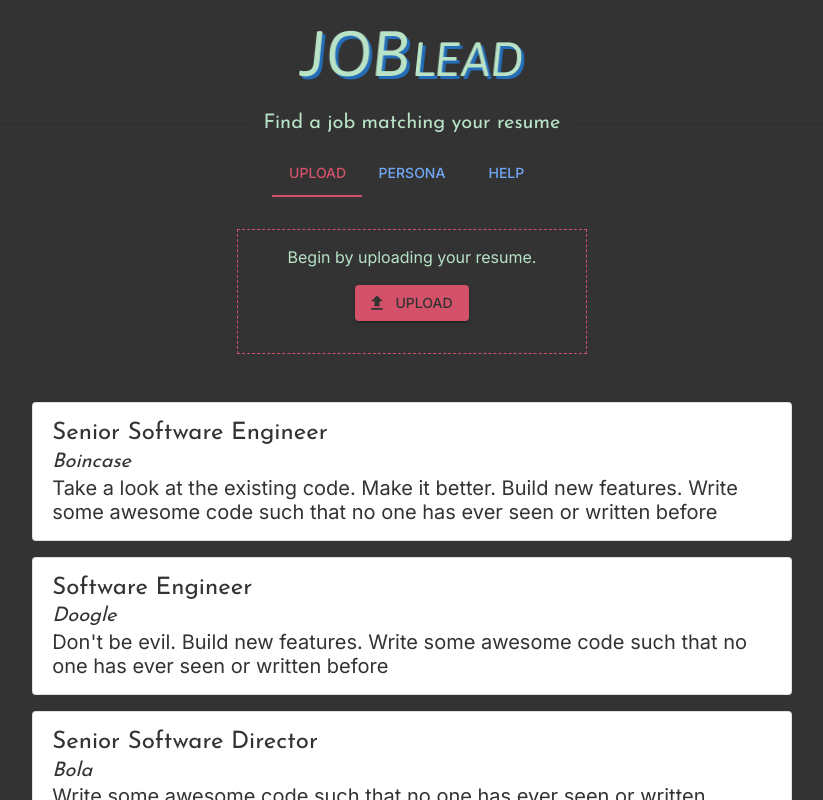
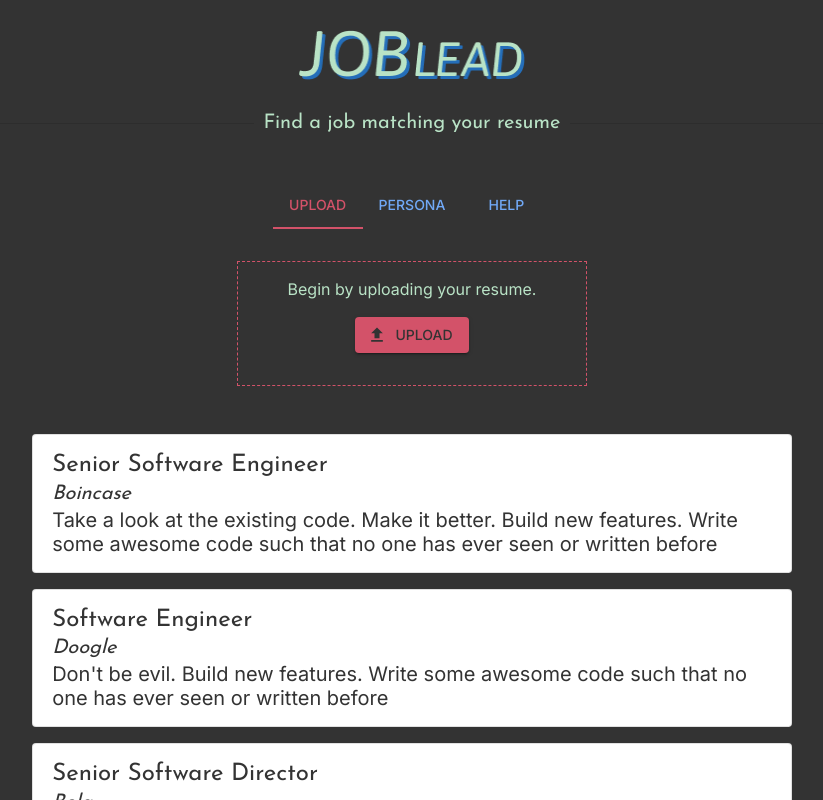
Before and after one commit to vipulvpatil/joblead, a Next.js app: page / in a window 1280 px wide. Shown: the top 800 px of the page, without its empty margins (228-1051 px from the left). Built offline with nearby package versions, Linux system fonts and the light colour scheme.

Commit message:
Added Tabs with dummy content

```diff
--- a/components/layout.js
+++ b/components/layout.js
@@ -1,6 +1,5 @@
 import Header from "./header"
 import HelperText from "./helper_text"
-import SubHeader from "./subheader"
 import {Typography} from "@mui/material"
 import styles from "@/styles/Home.module.css"
 
@@ -9,7 +8,6 @@ const Layout = ({children}) => {
     <div className={styles.container}>
       <Header />
       <HelperText />
-      <SubHeader />
       <main className={styles.main}>
         {children}
       </main>
--- a/components/subheader.js
+++ /dev/null
@@ -1,21 +0,0 @@
-import {Tab, Tabs, Typography} from "@mui/material"
-import styles from "@/styles/Home.module.css"
-import {useState} from "react"
-
-const SubHeader = () => {
-  const [value, setValue] = useState(0)
-
-  const onChange = (e, newValue) => {
-    setValue(newValue)
-  }
-
-  return (
-    <Tabs value={value} onChange={onChange} centered className={styles.subheader}>
-      <Tab label={<Typography variant="tab">Upload</Typography>} />
-      <Tab label={<Typography variant="tab">Persona</Typography>} />
-      <Tab label={<Typography variant="tab">Help</Typography>} />
-    </Tabs>
-  )
-}
-
-export default SubHeader
--- /dev/null
+++ b/components/tab_container.js
@@ -0,0 +1,35 @@
+import {Tab, Tabs, Typography} from "@mui/material"
+import {useEffect, useState} from "react"
+import styles from "@/styles/Home.module.css"
+
+const TabContainer = ({children}) => {
+  const [processedChildren, setProcessedChildren] = useState(children)
+  const [value, setValue] = useState(0)
+
+  const onChange = (e, newValue) => {
+    setValue(newValue)
+  }
+
+  useEffect(() => {
+    let index = -1
+    const newChilden = children.map(child => {
+      index++
+      if (index != value) {
+        return <div className={styles.hidden} key={child.key}>child</div>
+      }
+      return child
+    })
+    setProcessedChildren(newChilden)
+  }, [children, value])
+
+  return <>
+    <Tabs value={value} onChange={onChange} centered className={styles.subheader}>
+      <Tab label={<Typography variant="tab">Upload</Typography>} />
+      <Tab label={<Typography variant="tab">Persona</Typography>} />
+      <Tab label={<Typography variant="tab">Help</Typography>} />
+    </Tabs>
+    {processedChildren}
+  </>
+}
+
+export default TabContainer
--- a/package.json
+++ b/package.json
@@ -28,6 +28,7 @@
   "devDependencies": {
     "@testing-library/jest-dom": "^5.16.5",
     "@testing-library/react": "^13.4.0",
+    "eslint-plugin-jest": "^27.2.1",
     "jest": "^29.3.1",
     "jest-environment-jsdom": "^29.3.1"
   }
--- a/pages/index.js
+++ b/pages/index.js
@@ -1,11 +1,16 @@
 import Joblist from "@/components/joblist"
 import {Stack} from "@mui/material"
+import TabContainer from "@/components/tab_container"
 import UploadDiv from "@/components/upload_div"
 
 const Index = () => {
   return (
     <Stack direction="column" sx={{alignItems: "center"}}>
-      <UploadDiv/>
+      <TabContainer>
+        <UploadDiv/>
+        <div>2nd</div>
+        <div>3rd</div>
+      </TabContainer>
       <Joblist/>
     </Stack>
   )
--- a/styles/Home.module.css
+++ b/styles/Home.module.css
@@ -86,3 +86,11 @@
   color: var(--mui-palette-error-main);
   text-align: center;
 }
+
+.subheader {
+  padding-bottom: 2rem;
+}
+
+.hidden {
+  display: none;
+}
```
Also changed, not shown: 1 other file (tests, documents, lock files or other folders).
